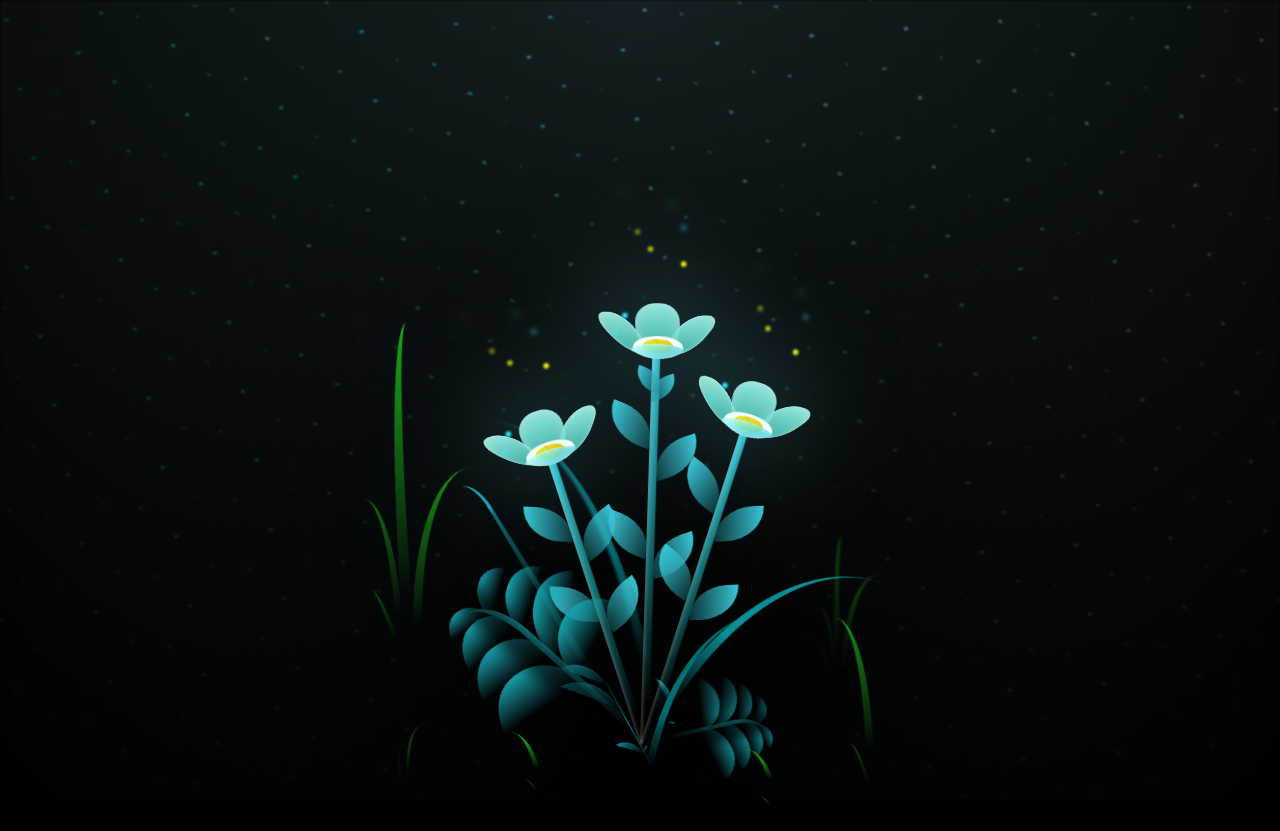
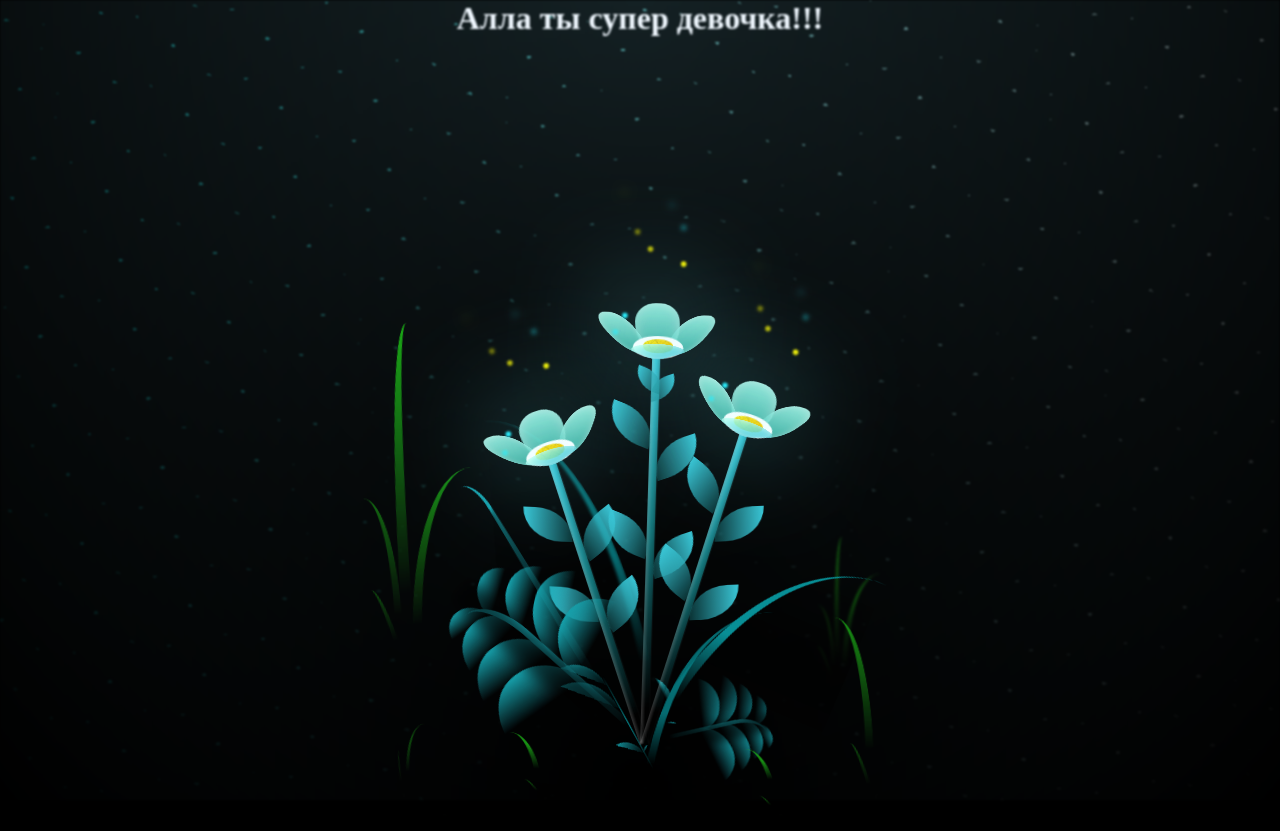
Before and after one commit to malankinAM/-Beautiful-flower, a plain HTML site: page index.html in a window 1280 px wide. Drawn offline with Linux system fonts and the light colour scheme.

Commit message:
Update index.html

```diff
--- a/index.html
+++ b/index.html
@@ -8,7 +8,7 @@
 </head>
 
 <body class="not-loaded">
-            <div class="night"></div>
+            <div class="night"> <h1 style="color: aliceblue; display: flex;justify-content: center;">Алла ты супер девочка!!!</h1></div>
             <div class="flowers">
               <div class="flower flower--1">
                 <div class="flower__leafs flower__leafs--1">
```
